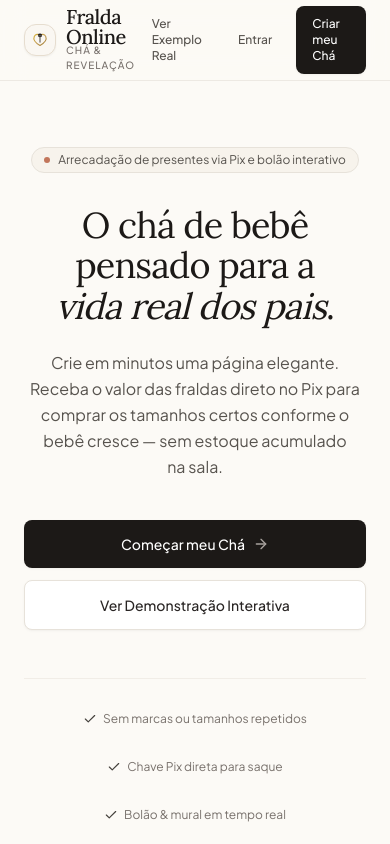
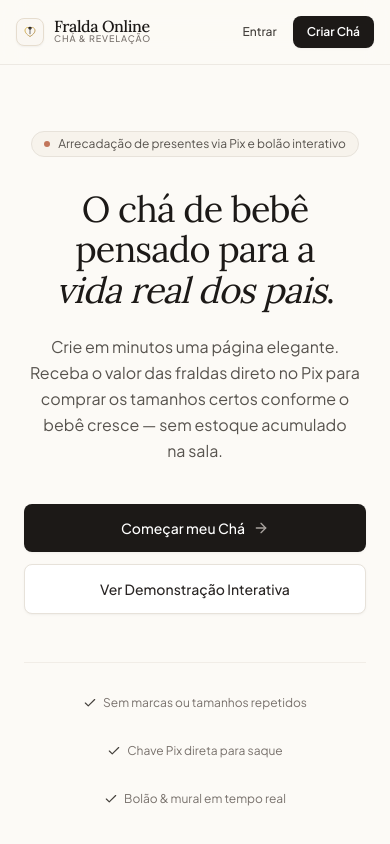
Before and after one commit to erickgomx/fraldafacil, a Next.js app: page / in a window 390 px wide. Shown: the top 844 px of the page. Built offline with nearby package versions, Linux system fonts and the light colour scheme; no server answers.

Commit message:
fix(ui): otimiza barra superior responsiva no mobile e atualiza dominio para fralda.online

```diff
--- a/app/[slug]/PublicEventClient.tsx
+++ b/app/[slug]/PublicEventClient.tsx
@@ -71,24 +71,26 @@ export default function PublicEventClient({
     <div className="min-h-screen bg-cream-50 text-charcoal-900">
       {/* Top Bar Sóbria */}
       <header className="sticky top-0 z-40 bg-cream-50/90 backdrop-blur-md border-b border-warm-border/70">
-        <div className="max-w-5xl mx-auto px-6 h-16 flex items-center justify-between">
-          <Link href="/" className="group">
+        <div className="max-w-5xl mx-auto px-4 sm:px-6 h-16 flex items-center justify-between gap-2">
+          <Link href="/" className="group shrink-0">
             <BrandLogo size="sm" />
           </Link>
 
           <button
             onClick={handleShare}
-            className="inline-flex items-center gap-1.5 py-1.5 px-3.5 rounded-lg text-xs font-medium bg-white hover:bg-stone-50 border border-warm-border text-charcoal-700 shadow-subtle transition active:scale-[0.98]"
+            className="inline-flex items-center gap-1.5 py-1.5 px-3 sm:px-3.5 rounded-lg text-xs font-medium bg-white hover:bg-stone-50 border border-warm-border text-charcoal-700 shadow-subtle transition active:scale-[0.98] whitespace-nowrap shrink-0"
           >
             {copiedLink ? (
               <>
                 <Check className="w-3.5 h-3.5 text-stone-900" />
-                <span>Link Copiado</span>
+                <span className="hidden sm:inline">Link Copiado</span>
+                <span className="sm:hidden">Copiado</span>
               </>
             ) : (
               <>
                 <Share2 className="w-3.5 h-3.5 text-charcoal-400" />
-                <span>Compartilhar Chá</span>
+                <span className="hidden sm:inline">Compartilhar Chá</span>
+                <span className="sm:hidden">Compartilhar</span>
               </>
             )}
           </button>
--- a/app/cadastro/page.tsx
+++ b/app/cadastro/page.tsx
@@ -327,7 +327,7 @@ export default function RegisterPage() {
                 />
               </div>
               <p className="text-[11px] text-charcoal-500 mt-1.5 font-mono">
-                Link: <span className="text-charcoal-900 font-medium">fraldaonline.com.br/{slug || 'seu-link'}</span>
+                Link: <span className="text-charcoal-900 font-medium">fralda.online/{slug || 'seu-link'}</span>
               </p>
             </div>
 
--- a/app/layout.tsx
+++ b/app/layout.tsx
@@ -17,7 +17,7 @@ const sans = Plus_Jakarta_Sans({
 });
 
 export const metadata: Metadata = {
-  metadataBase: new URL(process.env.NEXT_PUBLIC_APP_URL || 'http://localhost:3000'),
+  metadataBase: new URL(process.env.NEXT_PUBLIC_APP_URL || 'https://fralda.online'),
   title: {
     default: 'Fralda Online — Chá de Bebê, Fralda & Revelação com Pix',
     template: '%s | Fralda Online',
--- a/app/page.tsx
+++ b/app/page.tsx
@@ -7,29 +7,31 @@ export default function HomePage() {
     <div className="min-h-screen bg-cream-50 text-charcoal-900">
       {/* Topo / Navegação */}
       <header className="sticky top-0 z-40 bg-cream-50/90 backdrop-blur-md border-b border-warm-border/70">
-        <div className="max-w-5xl mx-auto px-6 h-20 flex items-center justify-between">
-          <Link href="/" className="group">
-            <BrandLogo size="md" />
+        <div className="max-w-5xl mx-auto px-4 sm:px-6 h-16 sm:h-20 flex items-center justify-between gap-2">
+          <Link href="/" className="group shrink-0">
+            <BrandLogo size="sm" className="sm:hidden" />
+            <BrandLogo size="md" className="hidden sm:inline-flex" />
           </Link>
 
-          <nav className="flex items-center gap-3">
+          <nav className="flex items-center gap-2 sm:gap-3 shrink-0">
             <Link
               href="/demo"
-              className="text-xs sm:text-sm font-medium text-charcoal-600 hover:text-charcoal-900 px-3 py-2 transition"
+              className="hidden md:inline-flex text-xs sm:text-sm font-medium text-charcoal-600 hover:text-charcoal-900 px-3 py-2 transition whitespace-nowrap"
             >
               Ver Exemplo Real
             </Link>
             <Link
               href="/login"
-              className="text-xs sm:text-sm font-medium text-charcoal-600 hover:text-charcoal-900 px-3 py-2 transition"
+              className="text-xs sm:text-sm font-medium text-charcoal-700 hover:text-charcoal-900 px-2 sm:px-3 py-1.5 transition whitespace-nowrap"
             >
               Entrar
             </Link>
             <Link
               href="/cadastro"
-              className="text-xs sm:text-sm font-medium px-4 py-2.5 rounded-lg bg-charcoal-900 text-white hover:bg-charcoal-800 transition shadow-subtle"
+              className="text-xs sm:text-sm font-semibold px-3.5 sm:px-4 py-2 sm:py-2.5 rounded-lg bg-charcoal-900 text-white hover:bg-charcoal-800 transition shadow-subtle whitespace-nowrap shrink-0 flex items-center gap-1"
             >
-              Criar meu Chá
+              <span className="sm:hidden">Criar Chá</span>
+              <span className="hidden sm:inline">Criar meu Chá</span>
             </Link>
           </nav>
         </div>
--- a/components/BrandLogo.tsx
+++ b/components/BrandLogo.tsx
@@ -88,15 +88,15 @@ export default function BrandLogo({
       </div>
 
       {!iconOnly && (
-        <div className="flex flex-col text-left">
+        <div className="flex flex-col text-left whitespace-nowrap">
           <span
-            className={`font-serif tracking-tight font-medium text-charcoal-900 leading-none ${sizeMap.title}`}
+            className={`font-serif tracking-tight font-medium text-charcoal-900 leading-none whitespace-nowrap ${sizeMap.title}`}
           >
             Fralda Online
           </span>
           {showTagline && (
             <span
-              className={`tracking-widest uppercase font-sans text-charcoal-500 font-medium ${sizeMap.tagline}`}
+              className={`tracking-widest uppercase font-sans text-charcoal-500 font-medium whitespace-nowrap ${sizeMap.tagline}`}
             >
               Chá &amp; Revelação
             </span>
--- a/lib/mercadopago.ts
+++ b/lib/mercadopago.ts
@@ -211,7 +211,7 @@ export async function createPixPayment(input: CreatePixInput): Promise<PixPaymen
         description: input.description.slice(0, 120),
         payment_method_id: 'pix',
         payer: {
-          email: input.payerEmail || 'contato@fraldaonline.com.br',
+          email: input.payerEmail || 'contato@fralda.online',
           first_name: firstName,
           last_name: lastName,
           ...(cleanCpf && cleanCpf.length === 11
```
Also changed, not shown: 1 other file (tests, documents, lock files or other folders).
